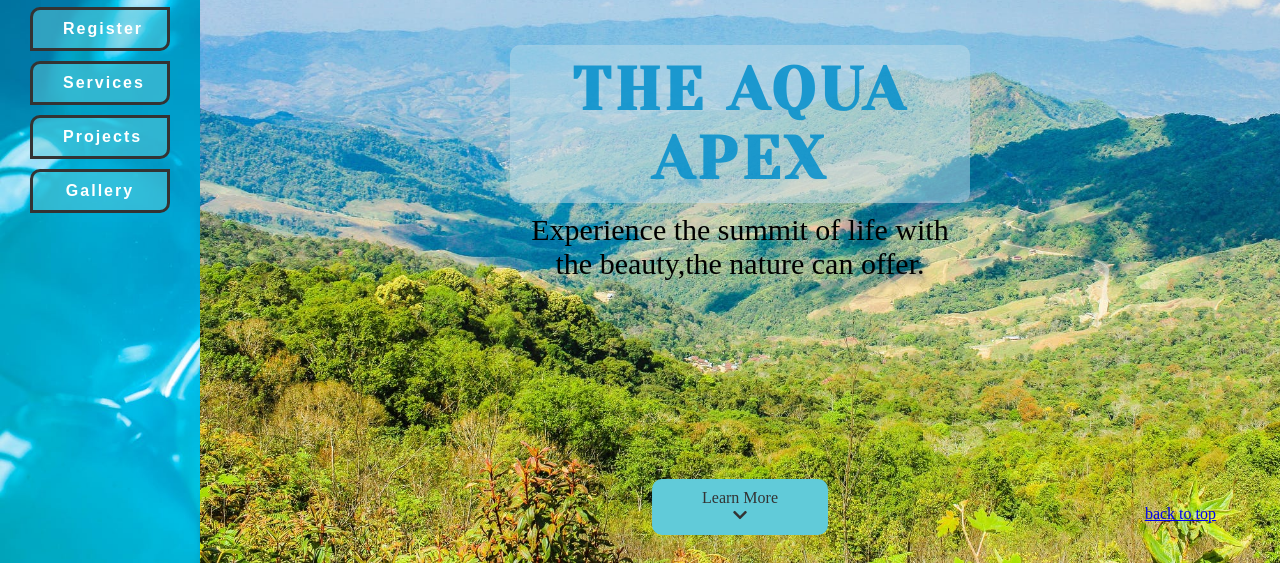
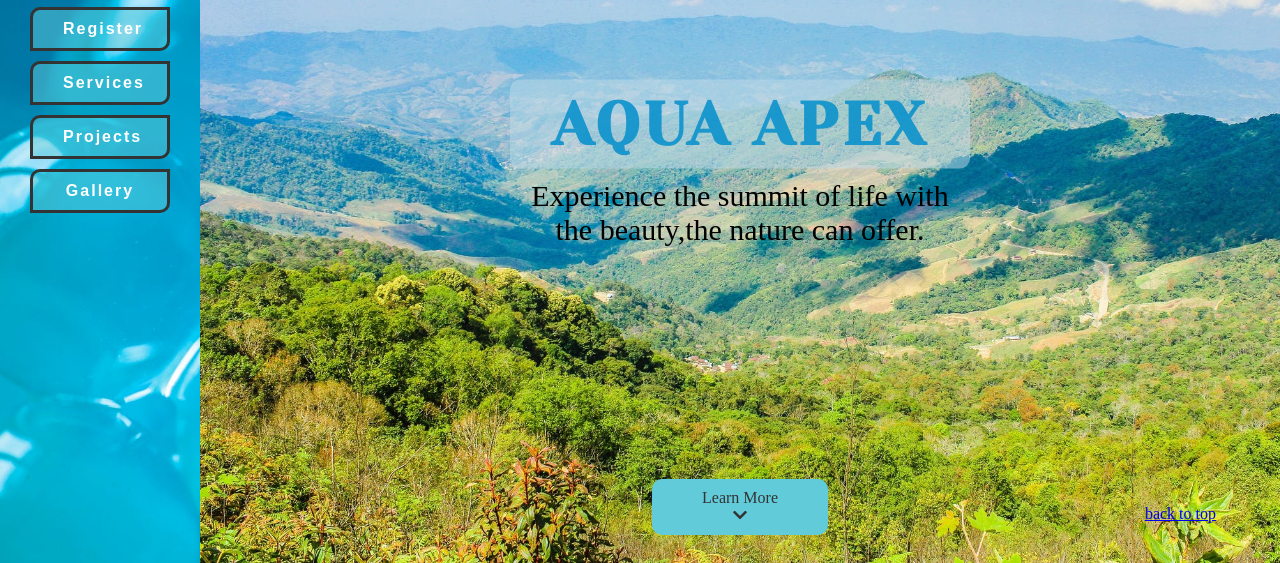
Before and after one commit to sunny-jhun/mod03-11, a plain HTML site: page index.html in a window 1280 px wide. Shown: the part 237-800 px from the top of the page. Drawn offline with Linux system fonts and the light colour scheme; a web font is replaced by a local one.

Commit message:
includes change in mod03-11

```diff
--- a/index.html
+++ b/index.html
@@ -41,7 +41,7 @@
 
 		<section id="home" class="banner">
 			<div class="box">
-				<h1 id="aqua">THE AQUA APEX</h1>
+				<h1 id="aqua">AQUA APEX</h1>
 				<p>Experience the summit of life with the beauty,the nature can offer.</p>
 			</div>
 
```
